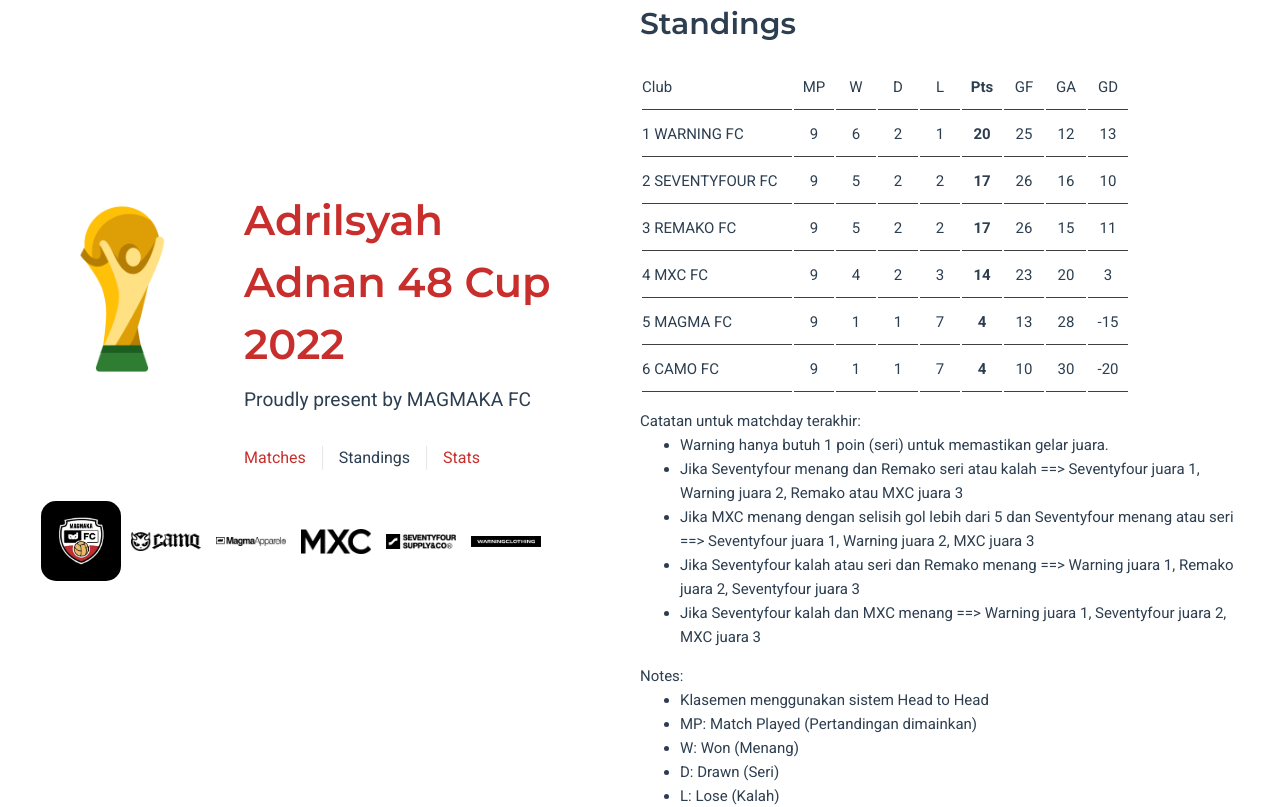
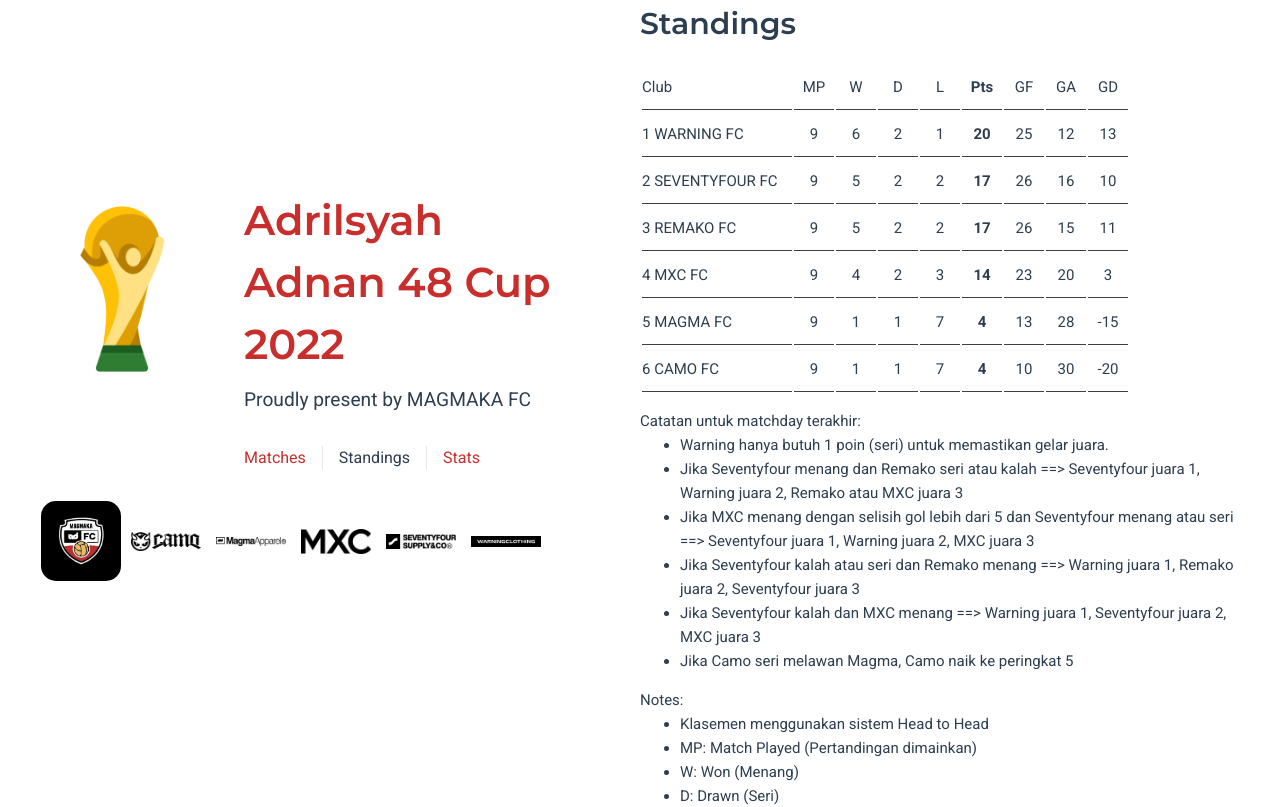
Before and after one commit to Nurhiman20/magmaka-futsal-league, a Vue app: page /standings in a window 1280 px wide. Shown: the top 807 px of the page. Built offline with nearby package versions, Linux system fonts and the light colour scheme.

Commit message:
Camo vs Magma

```diff
--- a/src/views/StandingsView.vue
+++ b/src/views/StandingsView.vue
@@ -107,6 +107,7 @@
         <li>Jika MXC menang dengan selisih gol lebih dari 5 dan Seventyfour menang atau seri ==> Seventyfour juara 1, Warning juara 2, MXC juara 3</li>
         <li>Jika Seventyfour kalah atau seri dan Remako menang ==> Warning juara 1, Remako juara 2, Seventyfour juara 3</li>
         <li>Jika Seventyfour kalah dan MXC menang ==> Warning juara 1, Seventyfour juara 2, MXC juara 3</li>
+        <li>Jika Camo seri melawan Magma, Camo naik ke peringkat 5</li>
       </ul>
     </div>
     <div class="notes">
```
